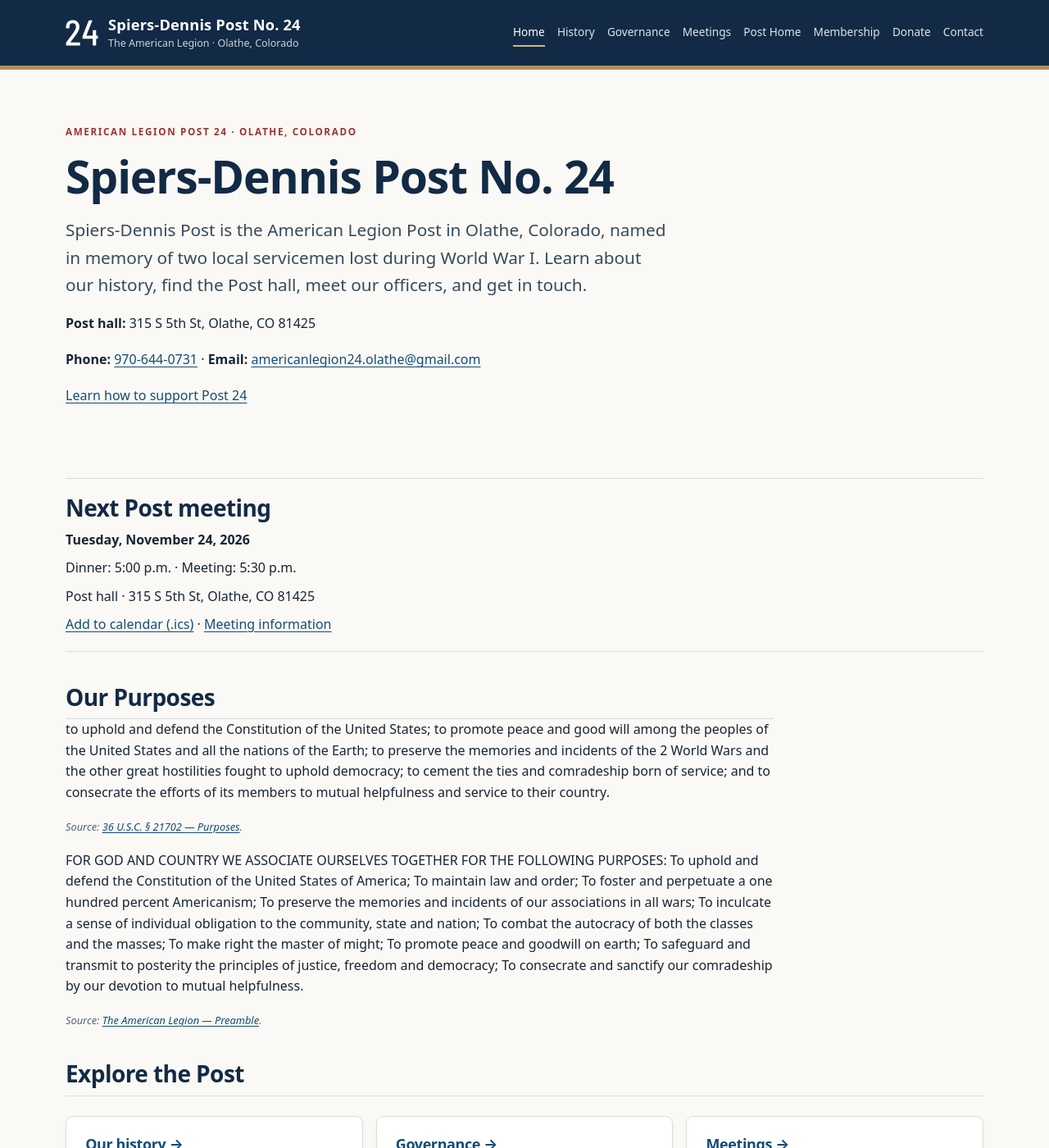
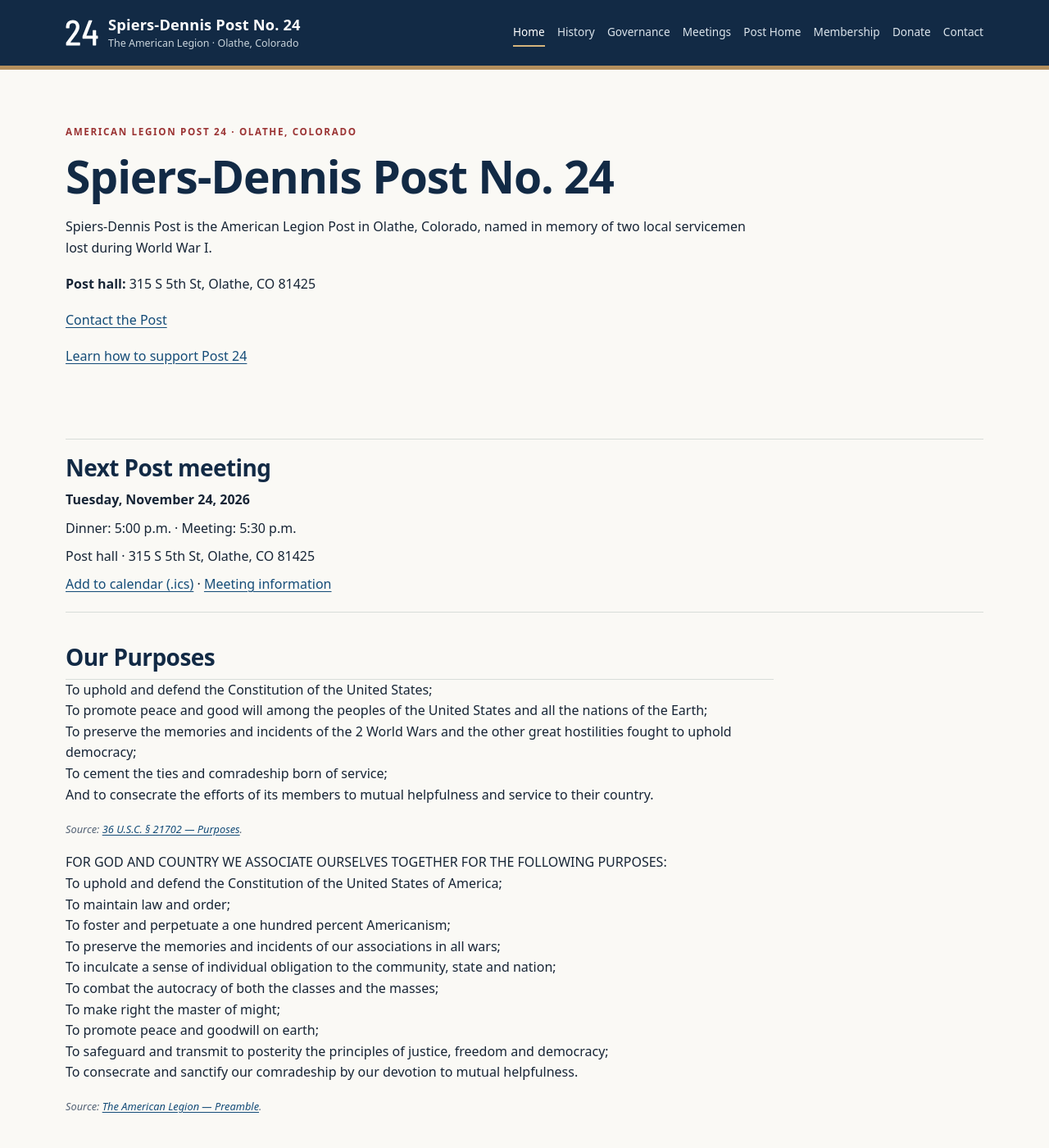
Before and after one commit to SPIERS-DENNIS-POST/spiers-dennis-post.github.io, a Jekyll site: the page built from index.md, in a window 1280 px wide and 1400 px high. Shown: the whole window at 82% size. Built offline with Jekyll 4.4.1, drawn with Linux system fonts in a browser that asks for light colours.

Commit message:
Restore separate purpose lines and simplify homepage contact and introduction

```diff
--- a/index.md
+++ b/index.md
@@ -6,17 +6,31 @@
 <section class="hero">
 <p class="eyebrow">American Legion Post 24 · Olathe, Colorado</p>
 <h1>Spiers-Dennis Post No. 24</h1>
-<p class="lede">Spiers-Dennis Post is the American Legion Post in Olathe, Colorado, named in memory of two local servicemen lost during World War I. Learn about our history, find the Post hall, meet our officers, and get in touch.</p>
+<p>Spiers-Dennis Post is the American Legion Post in Olathe, Colorado, named in memory of two local servicemen lost during World War I.</p>
 <p><strong>Post hall:</strong> {{ site.data.post.address.street | escape }}, {{ site.data.post.address.city | escape }}, {{ site.data.post.address.region | escape }} {{ site.data.post.address.postal_code | escape }}</p>
-<p><strong>Phone:</strong> <a href="tel:+1{{ site.data.post.contact.phone | remove: '-' }}">{{ site.data.post.contact.phone | escape }}</a> <span aria-hidden="true">·</span> <strong>Email:</strong> <a href="mailto:{{ site.data.post.contact.email | escape }}">{{ site.data.post.contact.email | escape }}</a></p>
+<p><a href="{{ '/contact/' | relative_url }}">Contact the Post</a></p>
 <p><a href="{{ '/donate/' | relative_url }}">Learn how to support Post 24</a></p>
 </section>
 {% include next-meeting.html %}
 <section class="prose" aria-labelledby="our-purposes">
 <div class="section-head"><h2 id="our-purposes">Our Purposes</h2></div>
-<p>to uphold and defend the Constitution of the United States; to promote peace and good will among the peoples of the United States and all the nations of the Earth; to preserve the memories and incidents of the 2 World Wars and the other great hostilities fought to uphold democracy; to cement the ties and comradeship born of service; and to consecrate the efforts of its members to mutual helpfulness and service to their country.</p>
+<p>To uphold and defend the Constitution of the United States;<br>
+To promote peace and good will among the peoples of the United States and all the nations of the Earth;<br>
+To preserve the memories and incidents of the 2 World Wars and the other great hostilities fought to uphold democracy;<br>
+To cement the ties and comradeship born of service;<br>
+And to consecrate the efforts of its members to mutual helpfulness and service to their country.</p>
 <p class="verified"><em>Source: <a href="https://www.govinfo.gov/content/pkg/PLAW-105publ225/html/PLAW-105publ225.htm">36 U.S.C. § 21702 — Purposes</a>.</em></p>
-<p>FOR GOD AND COUNTRY WE ASSOCIATE OURSELVES TOGETHER FOR THE FOLLOWING PURPOSES: To uphold and defend the Constitution of the United States of America; To maintain law and order; To foster and perpetuate a one hundred percent Americanism; To preserve the memories and incidents of our associations in all wars; To inculcate a sense of individual obligation to the community, state and nation; To combat the autocracy of both the classes and the masses; To make right the master of might; To promote peace and goodwill on earth; To safeguard and transmit to posterity the principles of justice, freedom and democracy; To consecrate and sanctify our comradeship by our devotion to mutual helpfulness.</p>
+<p>FOR GOD AND COUNTRY WE ASSOCIATE OURSELVES TOGETHER FOR THE FOLLOWING PURPOSES:<br>
+To uphold and defend the Constitution of the United States of America;<br>
+To maintain law and order;<br>
+To foster and perpetuate a one hundred percent Americanism;<br>
+To preserve the memories and incidents of our associations in all wars;<br>
+To inculcate a sense of individual obligation to the community, state and nation;<br>
+To combat the autocracy of both the classes and the masses;<br>
+To make right the master of might;<br>
+To promote peace and goodwill on earth;<br>
+To safeguard and transmit to posterity the principles of justice, freedom and democracy;<br>
+To consecrate and sanctify our comradeship by our devotion to mutual helpfulness.</p>
 <p class="verified"><em>Source: <a href="https://www.legion.org/about/organization/preamble">The American Legion — Preamble</a>.</em></p>
 </section>
 <section aria-labelledby="post-information">
```
